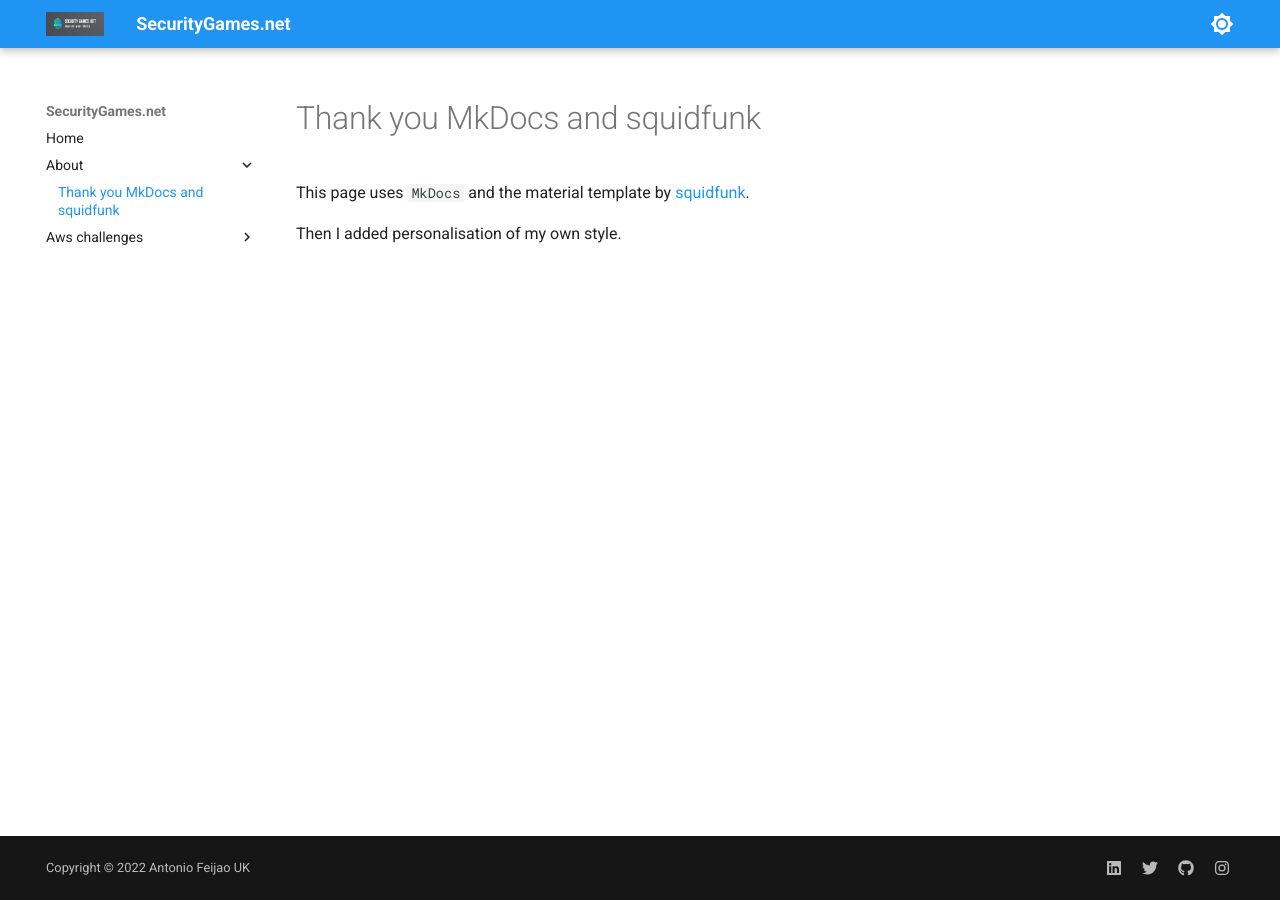
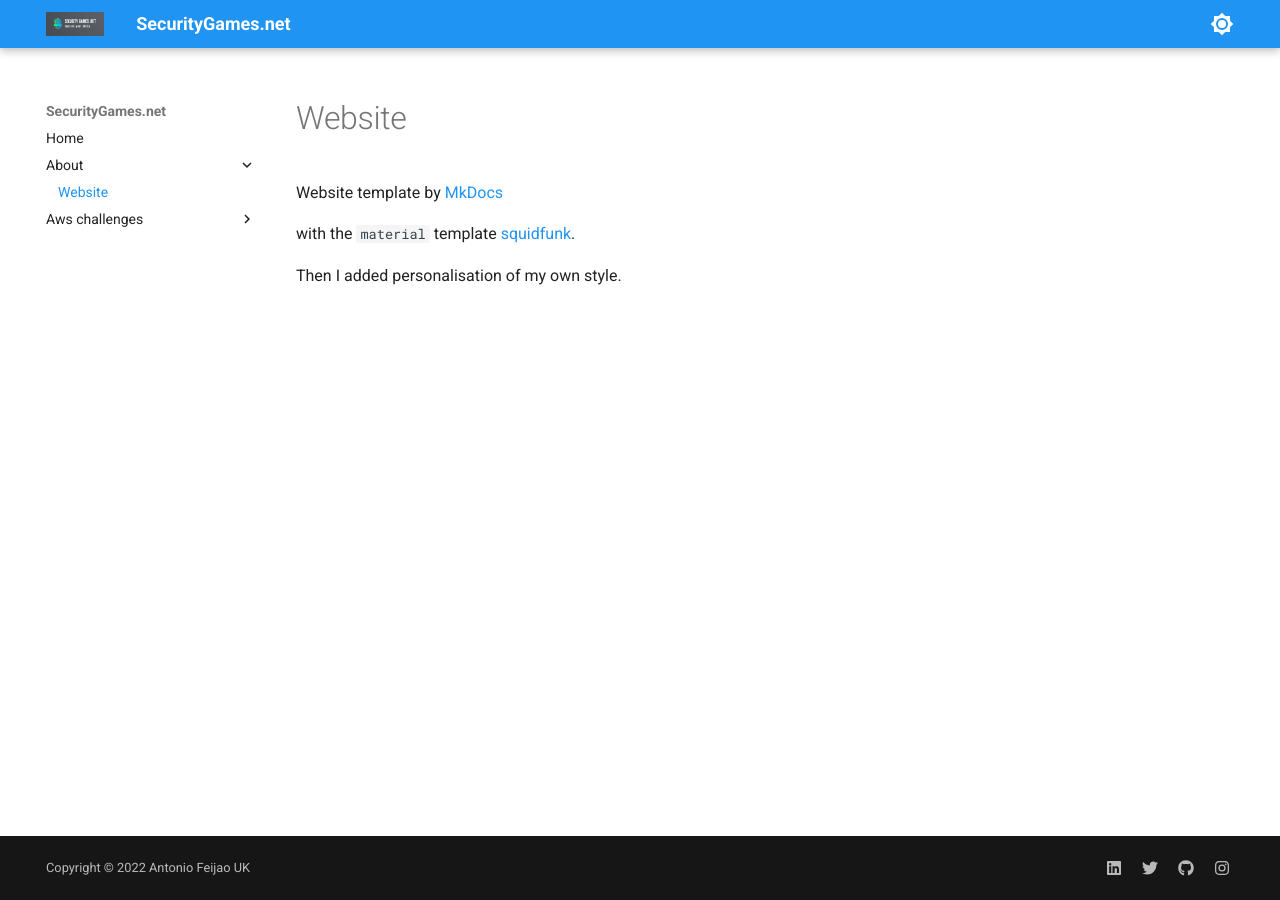
Before and after one commit to AntonioFeijaoUK/www-securitygames-net, an MkDocs documentation site: the page built from docs/about/website.md, in a window 1280 px wide. Built offline with MkDocs 1.6.1 and Material for MkDocs 9.7.7, drawn with Linux system fonts in a browser that asks for light colours.

Commit message:
Update website.md

```diff
--- a/docs/about/website.md
+++ b/docs/about/website.md
@@ -1,5 +1,7 @@
-# Thank you MkDocs and squidfunk
+# Website
 
-This page uses `MkDocs` and the material template by [squidfunk](https://squidfunk.github.io/mkdocs-material/).
+Website template by [MkDocs](https://www.mkdocs.org/)
+
+with the `material` template [squidfunk](https://squidfunk.github.io/mkdocs-material/).
 
 Then I added personalisation of my own style.
```
